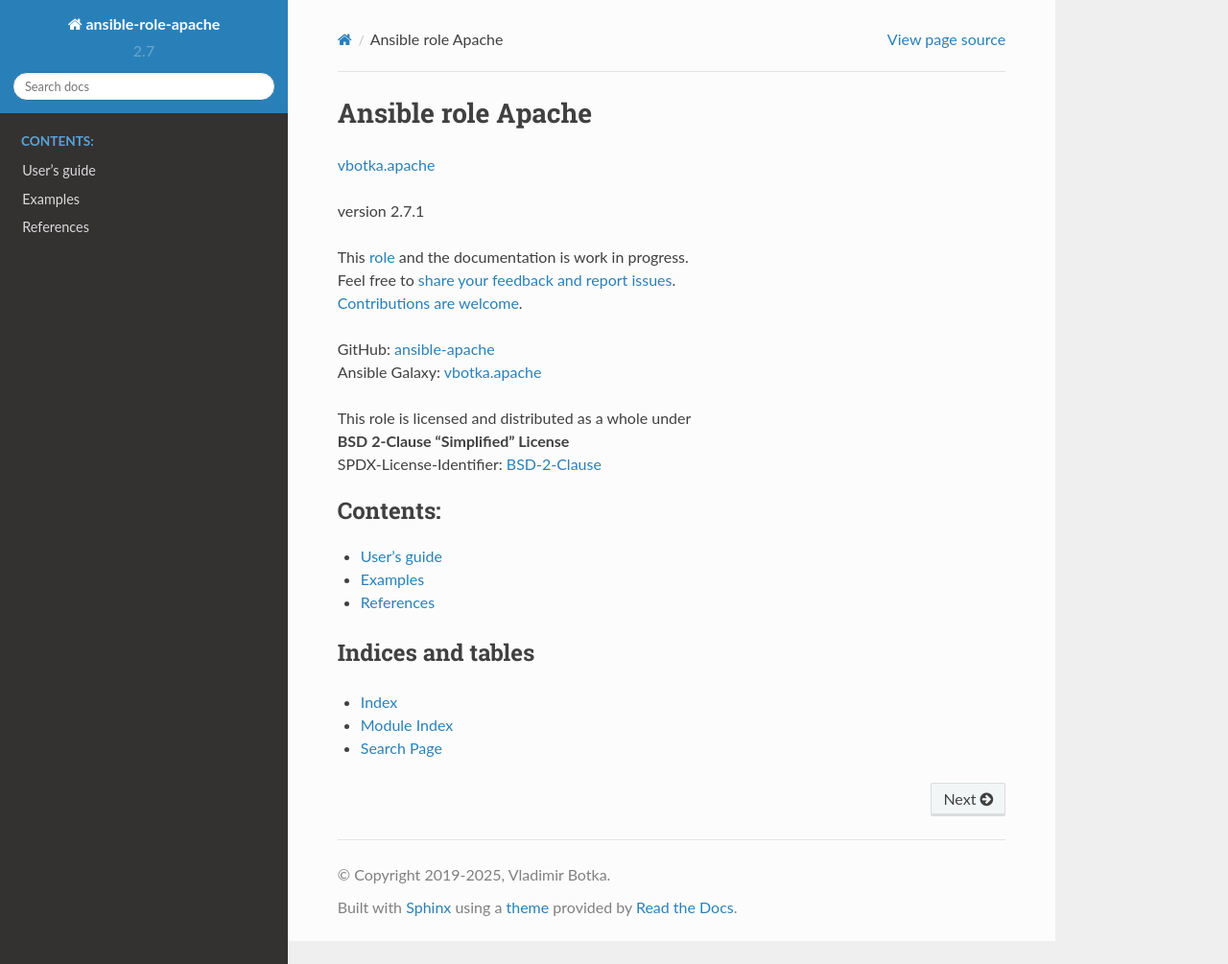
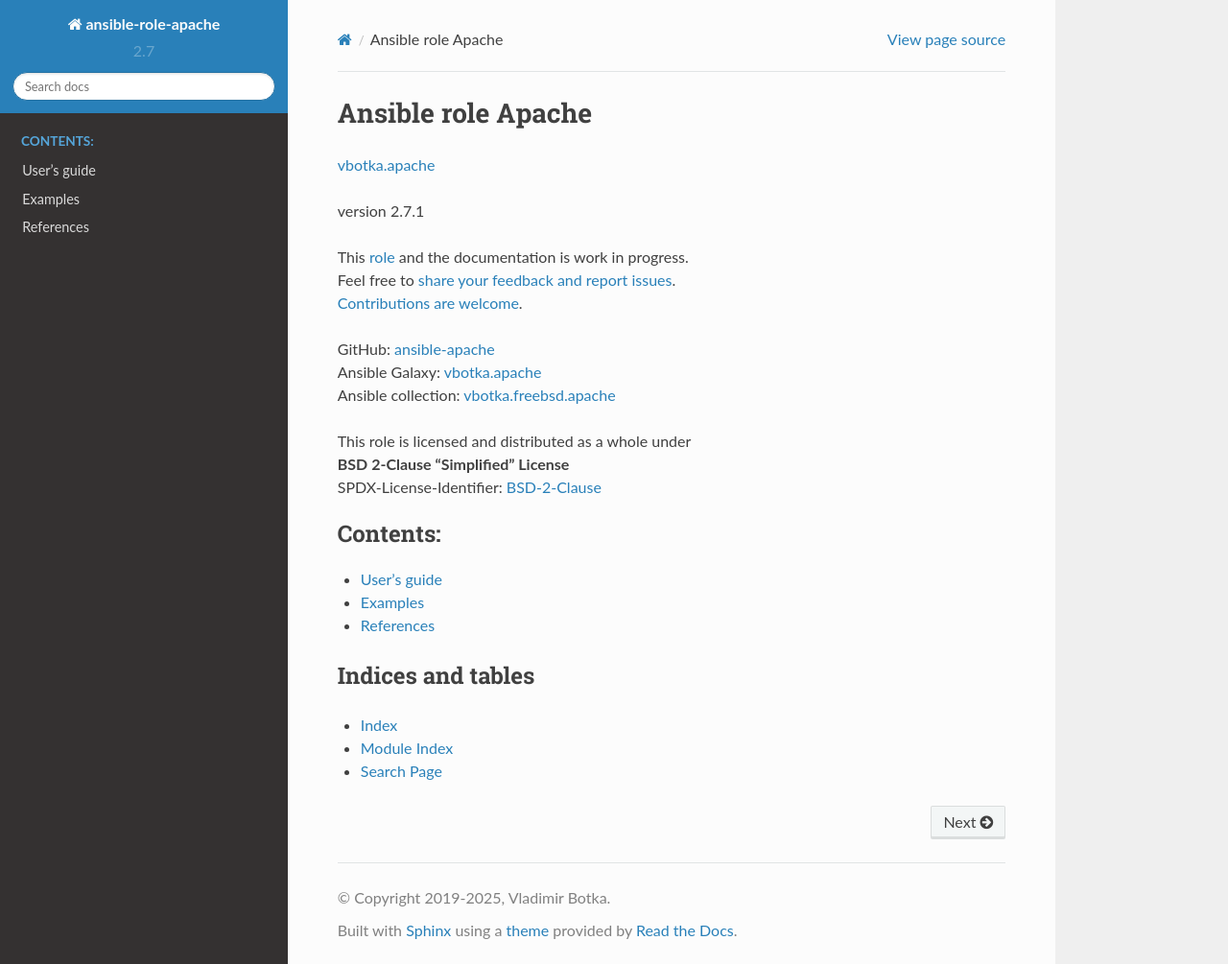
Before and after one commit to vbotka/ansible-apache, a Sphinx documentation site: the page built from docs/source/index.rst, in a window 1280 px wide and 1005 px high. Shown: the whole window at 96% size. Built offline with Sphinx 7.4.7 and the Read the Docs theme 3.1.0, drawn with Linux system fonts in a browser that asks for light colours; some web fonts are replaced; pages that are not in the unit, such as notebooks, are missing from menus.

Commit message:
Update docs.

```diff
--- a/changelog/CHANGELOG-v2.7.rst
+++ b/changelog/CHANGELOG-v2.7.rst
@@ -17,6 +17,7 @@
 Minor Changes
 -------------
 * Add ansible_role_name to debug.yml
+* Update docs.
 
 
 2.7.0
--- a/docs/source/index.rst
+++ b/docs/source/index.rst
@@ -11,6 +11,7 @@
 
 | GitHub: `ansible-apache`_
 | Ansible Galaxy: `vbotka.apache`_
+| Ansible collection: `vbotka.freebsd.apache`_
 
 | This role is licensed and distributed as a whole under
 | **BSD 2-Clause "Simplified" License**
@@ -35,8 +36,11 @@
 * :ref:`search`
 
 .. _role: https://galaxy.ansible.com/vbotka/apache
+.. _vbotka.apache: https://galaxy.ansible.com/vbotka/apache
+.. _vbotka.freebsd.apache: https://galaxy.ansible.com/ui/repo/published/vbotka/freebsd/content/role/apache/
+
+.. _ansible-apache: https://github.com/vbotka/ansible-apache
+
 .. _share your feedback and report issues: https://github.com/vbotka/ansible-apache/issues
 .. _Contributions are welcome: https://github.com/firstcontributions/first-contributions
-.. _ansible-apache: https://github.com/vbotka/ansible-apache
-.. _vbotka.apache: https://galaxy.ansible.com/vbotka/apache
 .. _BSD-2-Clause: https://spdx.org/licenses/BSD-2-Clause.html
```
